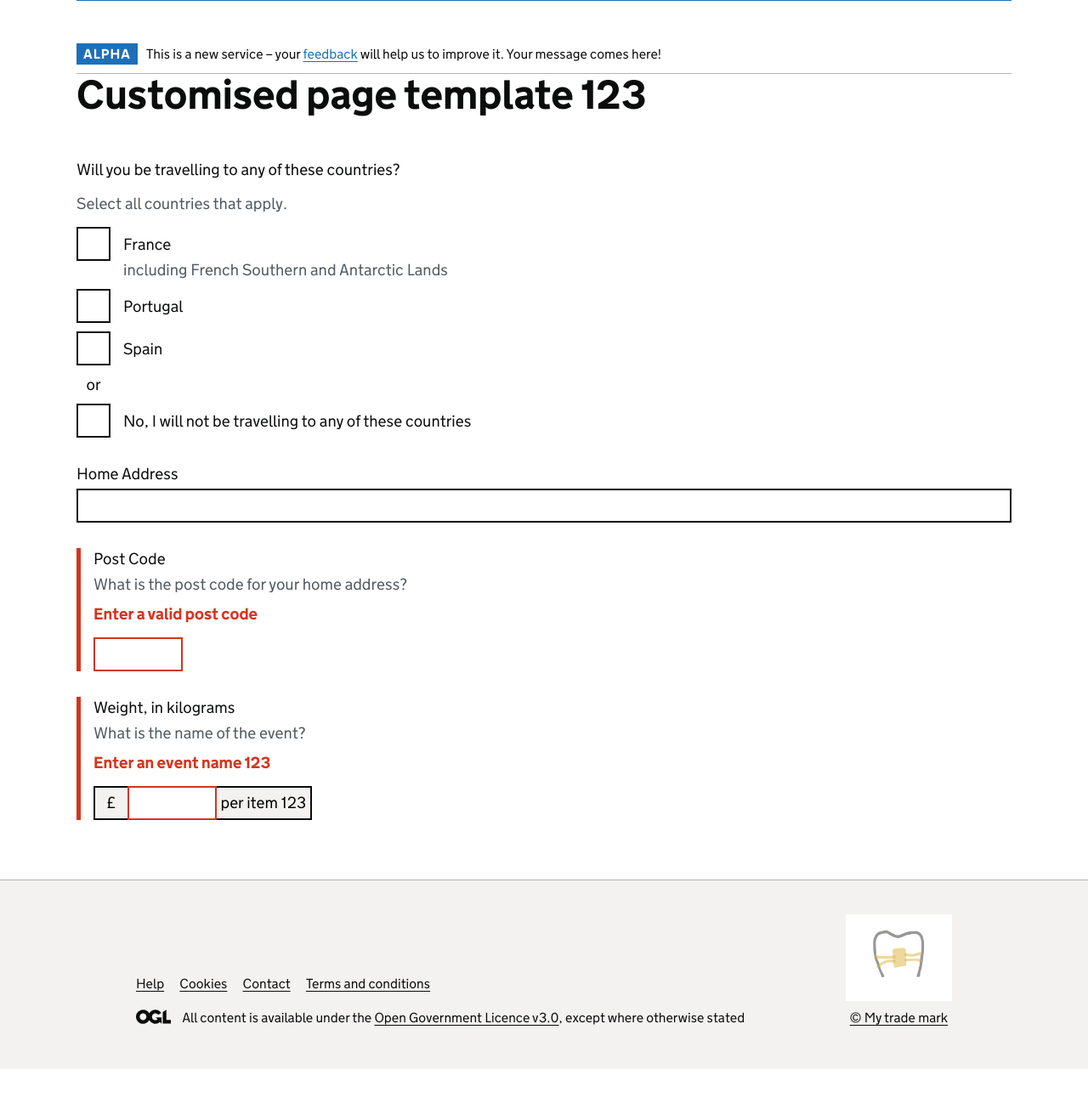
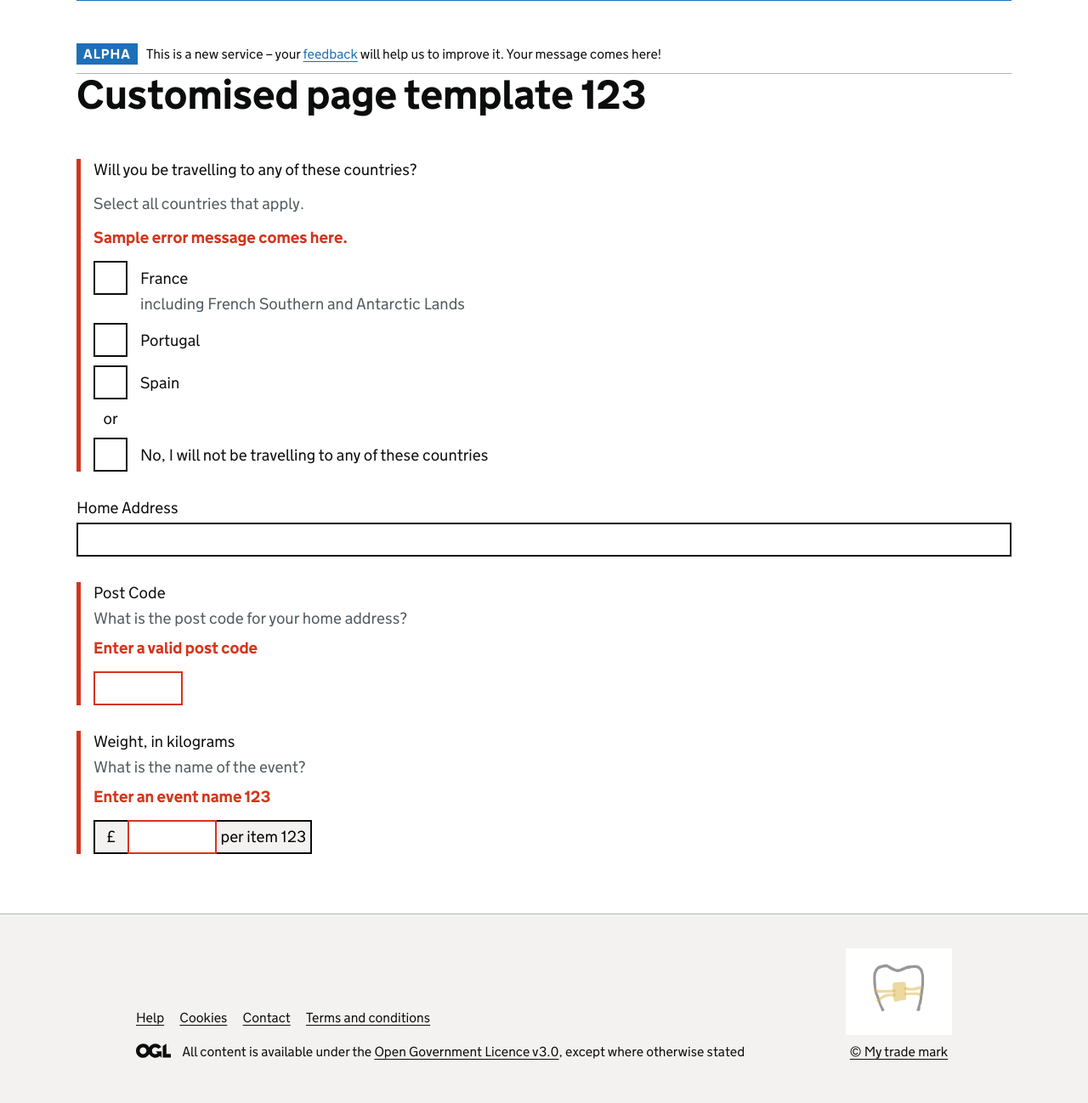
Before and after one commit to loghmanb/dynaportal, a Django app: page / in a window 1280 px wide. Shown: the part 354-1652 px from the top of the page at 85% size. Before the commit the page ends 1612 px from the top, so only its background shows below. Run offline with Django 4.2, Linux system fonts and the light colour scheme.

Commit message:
add field-error to checkboxes

```diff
--- a/frontend/views.py
+++ b/frontend/views.py
@@ -12,6 +12,7 @@ def home(request):
             FieldType.CHECKBOXES,
             "Will you be travelling to any of these countries?",
             hint="Select all countries that apply.",
+            error="Sample error message comes here.",
             options={
                 "items": [
                     {
--- a/templates/frontend/components/checkboxes.html
+++ b/templates/frontend/components/checkboxes.html
@@ -6,6 +6,7 @@
     {% field_label field.id field.caption one_question %}
   </legend>
   {% hint field.hint %}
+  {% field_error field.error %}
   <div class="govuk-checkboxes" data-module="govuk-checkboxes">
     {% for item in field.options|item:"items" %}
     <div class="govuk-checkboxes__item">
```
